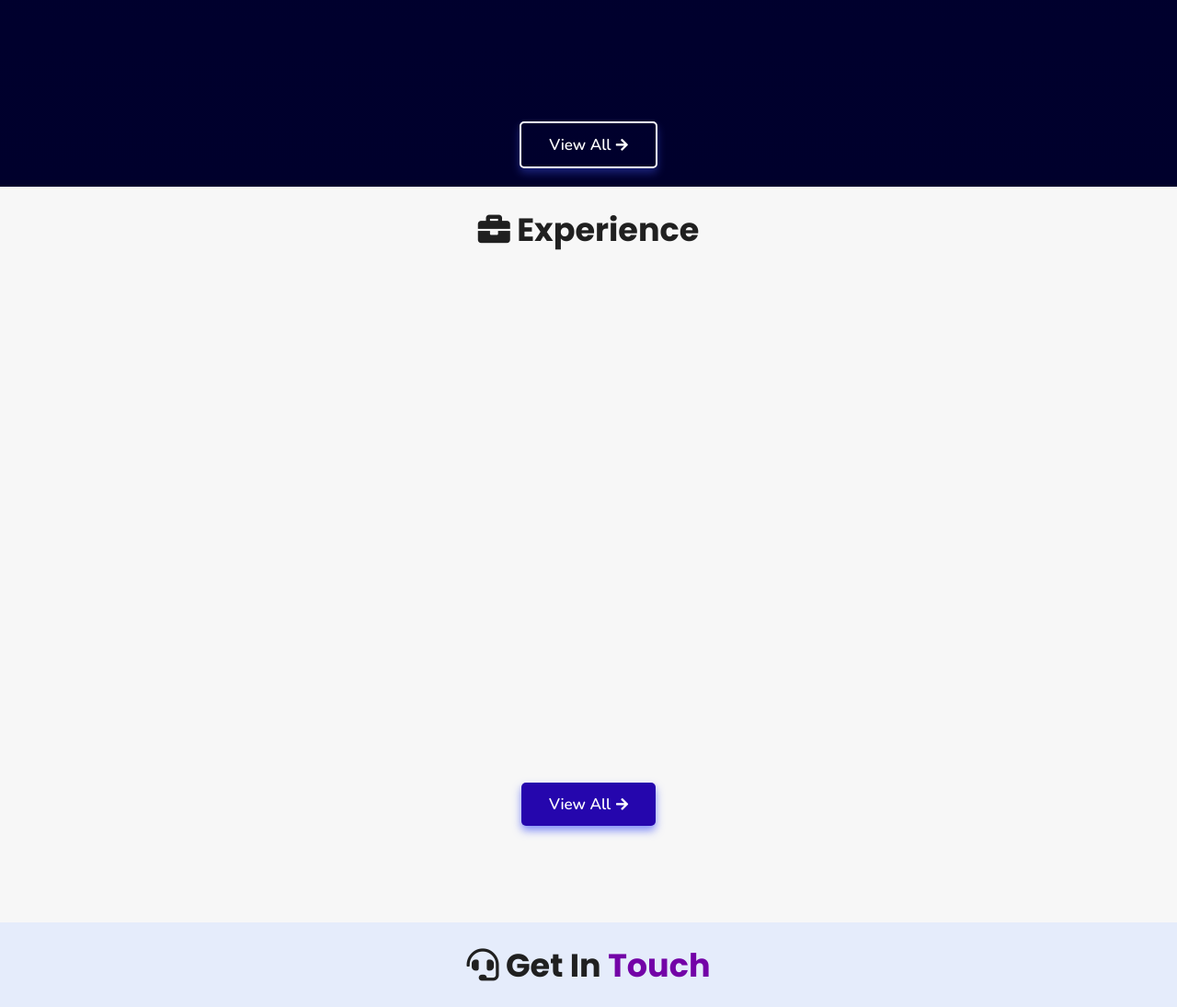
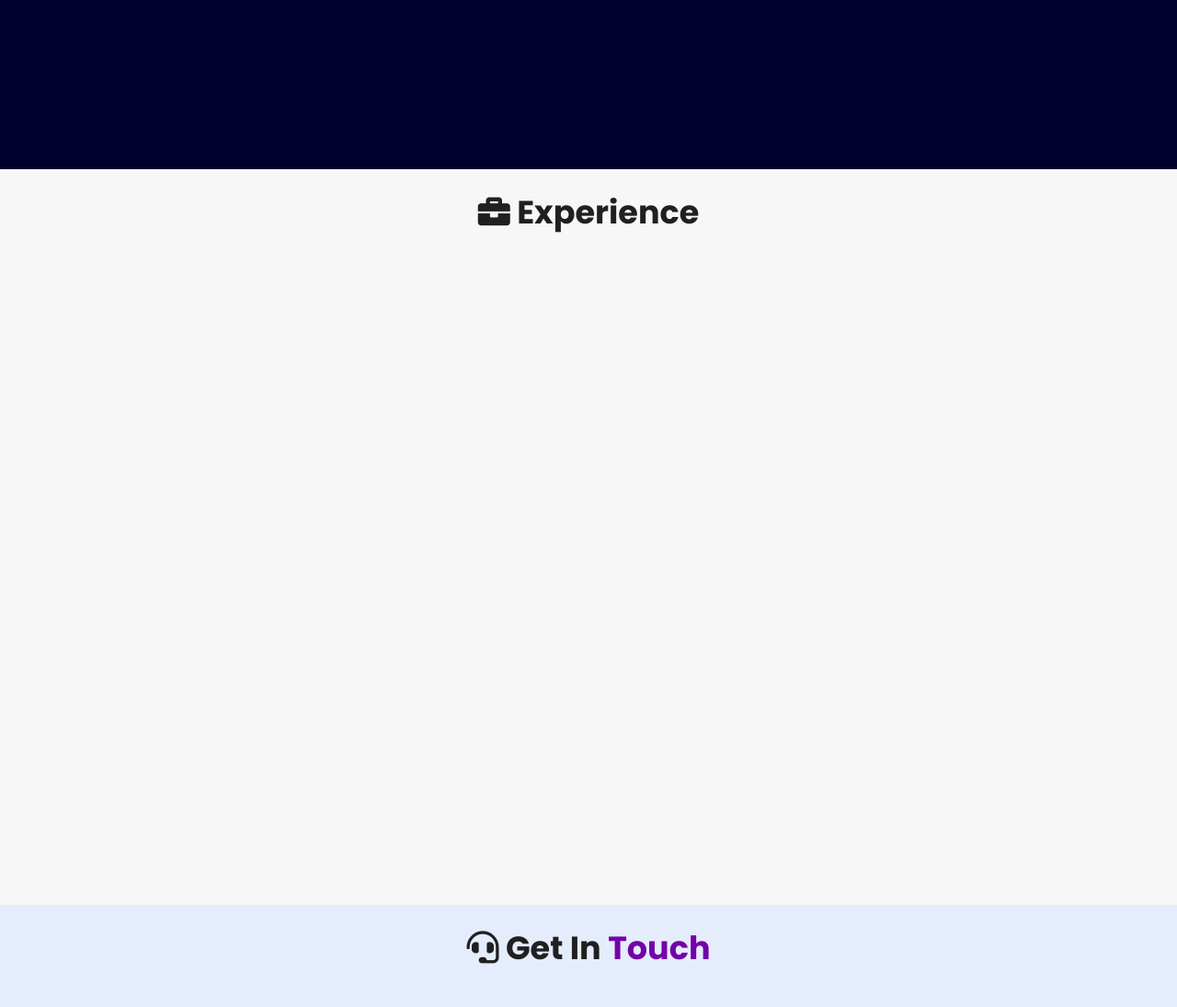
Before and after one commit to HarshKatore/Personal-Portfolio-Website, a plain HTML site: page index.html in a window 1280 px wide. Shown: the part 4200-5295 px from the top of the page at 92% size. Drawn offline with nearby package versions, Linux system fonts and the light colour scheme.

Commit message:
first commit

```diff
--- a/index.html
+++ b/index.html
@@ -194,11 +194,11 @@
 
 </div>
 
-<div class="viewall">
+<!-- <div class="viewall">
   <a href="/projects" class="btn"><span>View All</span>
     <i class="fas fa-arrow-right"></i>
 </a>
-</div>
+</div> -->
 
 </section>
 <!-- work project section ends -->
@@ -273,11 +273,11 @@
 
   </div>
 
-  <div class="morebtn">
+  <!-- <div class="morebtn">
     <a href="/experience" class="btn"><span>View All</span>
       <i class="fas fa-arrow-right"></i>
   </a>
-  </div>
+  </div> -->
 
 </div>
 
```
